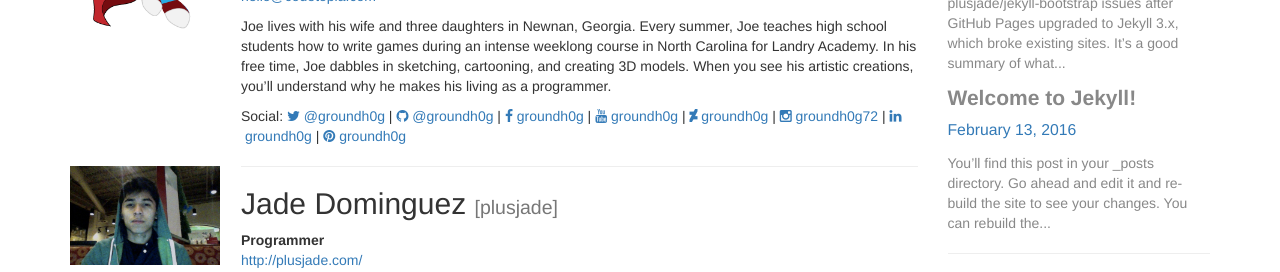
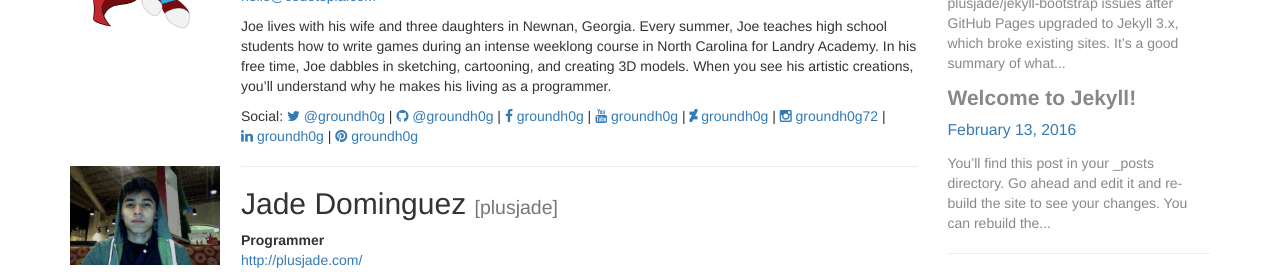
Before and after one commit to groundh0g/jaytch, a Jekyll site: the page built from contributors.md, in a window 1280 px wide. Shown: the part 268-540 px from the top of the page. Built offline with Jekyll 4.4.1, drawn with Linux system fonts in a browser that asks for light colours; comment, search, counter and statistics services are not loaded.

Commit message:
Massive simplifications to the _config.yml file.

```diff
--- a/_config.yml
+++ b/_config.yml
@@ -8,7 +8,6 @@
 # Site settings
 title: Jaytch!             # overridden in  jaytch.title, but some other templates may use this
 tagline: The Jekyll Helper # overridden in  jaytch.tagline, but some other templates may use this
-email: your-email@domain.com # overridden in  jaytch.authors, but some other templates may use this
 description: > # overridden in  jaytch.description, but some other templates may use this
   Write an awesome description for your new site here. You can edit this
   line in _config.yml. It will appear in your document head meta (for
@@ -16,10 +15,16 @@
 
 twitter_username: groundh0g # overridden in  jaytch.authors, but some other templates may use this
 github_username:  groundh0g # overridden in  jaytch.authors, but some other templates may use this
+email: hello@jaytch.org     # overridden in  jaytch.authors, but some other templates may use this
 
+# The base hostname & protocol for your site ...
+#   If hosted as Github Pages user, url: "http://USERNAME.github.io" # branch master
+#   If hosted as Github Pages organization, url: "http://ORGNAME.github.io" # branch master
+#   If hosted as Github Pages project of a user, url: "http://USERNAME.github.io/PROJNAME" # branch gh-pages
+#   If hosted as Github Pages project of an organization, url: "http://ORGNAME.github.io/PROJNAME" # branch gh-pages
+#   If hosted on a custom domain (has a CNAME file), url: "http://DOMAIN.com"
+url: "http://jaytch.org"
 baseurl: "" # the subpath of your site, e.g. /blog
-# FIXME: url: "http://groundh0g.github.io" # the base hostname & protocol for your site
-url: "http://jaytch.org" # the base hostname & protocol for your site
 
 layouts_dir: ./_layouts/blog # valid values are:
       #    blog       - what 99% of folks will use
@@ -60,102 +65,118 @@
     customcss: custom.css   # loaded after theme css files
     customjs:  custom.js    # loaded after theme js files
     framework: bootstrap-v3 # default | bootstrap-v3
-    theme: default            # When used by bootstrap-v3, valid values are:
-                              #    default | cerulean | cosmo | cyborg |
-                              #    darkly | flatly | journal | lumen | paper |
-                              #    readable | sandstone | simplex | slate |
-                              #    spacelab | superhero | united | yeti
-    template: # template is determined by site.layouts_dir (eg. blog, project, book, ...)
-      blog:
-        nav_links: [ # the main menu links at the top of every page
-          "Archive|/archive",
-          "Categories|/categories",
-          "Tags|/tags",
-          "Contributors|/contributors",
-          "About|/about"
-        ]
-        sidebar_left:
-          sidebars: false # false | ["facebook", "twitter", ...]
-        sidebar_right:
-          sidebars: ["tagcloud", "posts", "calendar", "countdown", "quote", "quote2", "quote3", "quote4", "twitter"] # false | ["facebook", "twitter", ...]
-          columns:  3
-          hideForHome: false
-          hideForPage: false
-          hideForPost: false
+    theme: default # When used by bootstrap-v3, valid values are:
+                   #    default | cerulean | cosmo | cyborg |
+                   #    darkly | flatly | journal | lumen | paper |
+                   #    readable | sandstone | simplex | slate |
+                   #    spacelab | superhero | united | yeti
+    nav_links: [ # the main menu links at the top of every page
+      "Archive|/archive",
+      "Categories|/categories",
+      "Tags|/tags",
+      "Contributors|/contributors",
+      "About|/about"
+    ]
+    sidebar_left:
+      sidebars: false # false | ["facebook", "twitter", ...]
+    sidebar_right:
+      sidebars: ["tagcloud", "posts", "calendar", "countdown", "quote", "quote2", "quote3", "quote4", "twitter"] # false | ["facebook", "twitter", ...]
+      columns:  3
+      hideForHome: false
+      hideForPage: false
+      hideForPost: false
 
-      book:
-        nav_links: [ # the main menu links at the top of every page
-          "The Book|/index",
-          "The Author|/author",
-          "The Camps|/contributors",
-          "The Blog|/blog",
-          "The Store|/store"
-        ]
-
-      daily:
-        title: Fauxcabulary.org
-        tagline: Fake definitions. Real funny.
-        nav_inverse: true
-        nav_links: [ # the main menu links at the top of every page
-          "Archive|/archive",
-          "Tags|/tags",
-          "Gallery|/gallery",
-          "Commer¢e|/store"
-        ]
-        sidebar_left:
-          sidebars: ["quote", "custom", "tagcloud"] # false | ["facebook", "twitter", ...]
-          columns:  3
-          hideForHome: false
-          hideForPage: true
-          hideForPost: true
-        sidebar_right:
-          sidebars: ["tagcloud", "posts", "calendar", "countdown", "quote", "quote2", "quote3", "quote4", "twitter"] # false | ["facebook", "twitter", ...]
-          columns:  3
-          hideForHome: true
-          hideForPage: false
-          hideForPost: false
-
-      project:
-        title: BYRD
-        tagline: Give'm the BYRD!
-        nav_inverse: true
-        nav_links: [ # the main menu links at the top of every page
-          "Blog &amp; News|/blog",
-          "About|/about",
-          "Contributors|/contributors",
-          [ "Documentation", # dropdown label
-            # dropdown menu items:
-            "Create a Blog in 5 Minutes|/docs/create-a-blog-in-5-minutes",
-            "Configuration Settings Explained|/docs/configuration-settings-explained",
-            "Frameworks, Themes,  &amp; Templates|/docs/layouts-frameworks-themes-and-templates",
-            "Specifying a 404 Page|/docs/specifying-a-404-page",
-            "Sidebars, Widgets, &amp; Snips|/docs/widgets-and-snips",
-            "Using Author Bios|/docs/using-author-bios",
-            "Hosting on GitHub Pages|/docs/hosting-on-github-pages",
-            "---",
-            "Frequently Asked Questions|/docs/faqs"
-          ]
-        ]
-        sidebar_left:
-          sidebars: false # false | ["facebook", "twitter", ...]
-          columns:  3
-          hideForHome: true
-          hideForPage: true
-          hideForPost: false
-        sidebar_right:
-          sidebars: ["posts", "tagcloud"] # false | ["facebook", "twitter", ...]
-          columns:  3
-          hideForHome: true
-          hideForPage: true
-          hideForPost: false
-
-      soon:
-        nav_links: [ # the main menu links at the top of every page
-          "Blog &amp; News|/blog",
-          "The Team|/contributors",
-          "About|/about",
-          "Contact Us|/contact"
-        ]
+#    template: # template is determined by site.layouts_dir (eg. blog, project, book, ...)
+#      blog:
+#        nav_links: [ # the main menu links at the top of every page
+#          "Archive|/archive",
+#          "Categories|/categories",
+#          "Tags|/tags",
+#          "Contributors|/contributors",
+#          "About|/about"
+#        ]
+#        sidebar_left:
+#          sidebars: false # false | ["facebook", "twitter", ...]
+#        sidebar_right:
+#          sidebars: ["tagcloud", "posts", "calendar", "countdown", "quote", "quote2", "quote3", "quote4", "twitter"] # false | ["facebook", "twitter", ...]
+#          columns:  3
+#          hideForHome: false
+#          hideForPage: false
+#          hideForPost: false
+#
+#      book:
+#        nav_links: [ # the main menu links at the top of every page
+#          "The Book|/index",
+#          "The Author|/author",
+#          "The Camps|/contributors",
+#          "The Blog|/blog",
+#          "The Store|/store"
+#        ]
+#
+#      daily:
+#        title: Fauxcabulary.org
+#        tagline: Fake definitions. Real funny.
+#        nav_inverse: true
+#        nav_links: [ # the main menu links at the top of every page
+#          "Archive|/archive",
+#          "Tags|/tags",
+#          "Gallery|/gallery",
+#          "Commer¢e|/store"
+#        ]
+#        sidebar_left:
+#          sidebars: ["quote", "custom", "tagcloud"] # false | ["facebook", "twitter", ...]
+#          columns:  3
+#          hideForHome: false
+#          hideForPage: true
+#          hideForPost: true
+#        sidebar_right:
+#          sidebars: ["tagcloud", "posts", "calendar", "countdown", "quote", "quote2", "quote3", "quote4", "twitter"] # false | ["facebook", "twitter", ...]
+#          columns:  3
+#          hideForHome: true
+#          hideForPage: false
+#          hideForPost: false
+#
+#      project:
+#        title: BYRD
+#        tagline: Give'm the BYRD!
+#        nav_inverse: true
+#        nav_links: [ # the main menu links at the top of every page
+#          "Blog &amp; News|/blog",
+#          "About|/about",
+#          "Contributors|/contributors",
+#          [ "Documentation", # dropdown label
+#            # dropdown menu items:
+#            "Create a Blog in 5 Minutes|/docs/create-a-blog-in-5-minutes",
+#            "Configuration Settings Explained|/docs/configuration-settings-explained",
+#            "Frameworks, Themes,  &amp; Templates|/docs/layouts-frameworks-themes-and-templates",
+#            "Specifying a 404 Page|/docs/specifying-a-404-page",
+#            "Sidebars, Widgets, &amp; Snips|/docs/widgets-and-snips",
+#            "Using Author Bios|/docs/using-author-bios",
+#            "Hosting on GitHub Pages|/docs/hosting-on-github-pages",
+#            "---",
+#            "Frequently Asked Questions|/docs/faqs"
+#          ]
+#        ]
+#        sidebar_left:
+#          sidebars: false # false | ["facebook", "twitter", ...]
+#          columns:  3
+#          hideForHome: true
+#          hideForPage: true
+#          hideForPost: false
+#        sidebar_right:
+#          sidebars: ["posts", "tagcloud"] # false | ["facebook", "twitter", ...]
+#          columns:  3
+#          hideForHome: true
+#          hideForPage: true
+#          hideForPost: false
+#
+#      soon:
+#        nav_links: [ # the main menu links at the top of every page
+#          "Blog &amp; News|/blog",
+#          "The Team|/contributors",
+#          "About|/about",
+#          "Contact Us|/contact"
+#        ]
 
     sidebars:
       facebook: #https://developers.facebook.com/docs/plugins/page-plugin/
@@ -209,7 +230,7 @@
         type: custom
         path: daily-masthead.md
 
-  authors:
+  contributorBios:
     groundh0g:
       name:       Joseph Hall
       alias:      groundh0g
--- a/_includes/jaytch/sidebar/sidebar-init.liquid
+++ b/_includes/jaytch/sidebar/sidebar-init.liquid
@@ -1,6 +1,6 @@
 {% assign layout_category = site.layouts_dir | split: '/' | last %}
-{% assign sidebar_left = site.jaytch.layout.template[layout_category].sidebar_left %}
-{% assign sidebar_right = site.jaytch.layout.template[layout_category].sidebar_right %}
+{% assign sidebar_left = site.jaytch.layout.sidebar_left %}
+{% assign sidebar_right = site.jaytch.layout.sidebar_right %}
 {% assign leftCols  = sidebar_left.columns | default: 0 %}
 {% assign rightCols = sidebar_right.columns | default: 0 %}
 
--- a/_includes/jaytch/sidebar/sidebar-ui.liquid
+++ b/_includes/jaytch/sidebar/sidebar-ui.liquid
@@ -1,9 +1,9 @@
 {% assign layout_category = site.layouts_dir | split: '/' | last %}
 {% assign context = include.context | default: "left" %}
 {% if context == "left" %}
-    {% assign sidebarConfig = page.sidebar_left | default: site.jaytch.layout.template[layout_category].sidebar_left %}
+    {% assign sidebarConfig = page.sidebar_left | default: site.jaytch.layout.sidebar_left %}
 {% else %}
-    {% assign sidebarConfig = page.sidebar_right | default: site.jaytch.layout.template[layout_category].sidebar_right %}
+    {% assign sidebarConfig = page.sidebar_right | default: site.jaytch.layout.sidebar_right %}
 {% endif %}
 
 {% if sidebarConfig.sidebars %}
--- a/_includes/layouts/bootstrap-v3/header.html
+++ b/_includes/layouts/bootstrap-v3/header.html
@@ -13,7 +13,7 @@
         </div>
         <div id="navbar" class="navbar-collapse collapse">
             <ul class="nav navbar-nav">
-                {% assign navLinks = site.jaytch.layout.template[layout_category].nav_links %}
+                {% assign navLinks = site.jaytch.layout.nav_links %}
                 {% for pg in navLinks %}
                     {% include jaytch/util-is-array.liquid data=pg %}
                     {% if isArray %}
--- a/contributors.md
+++ b/contributors.md
@@ -4,7 +4,7 @@
 ---
 
 <div class="contributors">
-{% for author in site.jaytch.authors %}
+{% for author in site.jaytch.contributorBios %}
     {% if author[1].showInList != false %}
     <div class="contributor">
         <img src="{{ site.baseurl }}/assets/{{ author[1].image }}" alt="author[1].name" />
@@ -18,15 +18,15 @@
             <p>{{ author[1].bio | default: "No bio specified."}}</p>
             <p>Social:
                 {% assign hasSocialMediaIcon=false %}
-                {% if author[1].twitter %}{% if hasSocialMediaIcon %} | {% endif %}<a target="_blank" href="http://twitter.com/{{ author[1].twitter }}"><i class="fa fa-twitter"></i>&nbsp;@{{ author[1].twitter }}</a>{% assign hasSocialMediaIcon=true %}{% endif %}
-                {% if author[1].github %}{% if hasSocialMediaIcon %} | {% endif %}<a target="_blank" href="http://github.com/{{ author[1].github }}"><i class="fa fa-github"></i>&nbsp;@{{ author[1].github }}</a>{% assign hasSocialMediaIcon=true %}{% endif %}
-                {% if author[1].facebook %}{% if hasSocialMediaIcon %} | {% endif %}<a target="_blank" href="http://facebook.com/{{ author[1].facebook }}"><i class="fa fa-facebook"></i>&nbsp;{{ author[1].facebook }}</a>{% assign hasSocialMediaIcon=true %}{% endif %}
-                {% if author[1].youtube %}{% if hasSocialMediaIcon %} | {% endif %}<a target="_blank" href="http://youtube.com/{{ author[1].youtube }}"><i class="fa fa-youtube"></i>&nbsp;{{ author[1].youtube }}</a>{% assign hasSocialMediaIcon=true %}{% endif %}
-                {% if author[1].deviant %}{% if hasSocialMediaIcon %} | {% endif %}<a target="_blank" href="http://deviantart.com/{{ author[1].deviant }}"><i class="fa fa-deviantart"></i>&nbsp;{{ author[1].deviant }}</a>{% assign hasSocialMediaIcon=true %}{% endif %}
-                {% if author[1].instagram %}{% if hasSocialMediaIcon %} | {% endif %}<a target="_blank" href="http://instagram.com/{{ author[1].instagram }}"><i class="fa fa-instagram"></i>&nbsp;{{ author[1].instagram }}</a>{% assign hasSocialMediaIcon=true %}{% endif %}
-                {% if author[1].googleplus %}{% if hasSocialMediaIcon %} | {% endif %}<a target="_blank" href="http://googleplus.com/{{ author[1].googleplus }}"><i class="fa fa-google-plus"></i>&nbsp;{{ author[1].googleplus }}</a>{% assign hasSocialMediaIcon=true %}{% endif %}
-                {% if author[1].linkedin %}{% if hasSocialMediaIcon %} | {% endif %}<a target="_blank" href="http://linkedin.com/in/{{ author[1].linkedin }}"><i class="fa fa-linkedin"></i>&nbsp;{{ author[1].linkedin }}</a>{% assign hasSocialMediaIcon=true %}{% endif %}
-                {% if author[1].pinterest %}{% if hasSocialMediaIcon %} | {% endif %}<a target="_blank" href="http://pinterest.com/{{ author[1].pinterest }}"><i class="fa fa-pinterest"></i>&nbsp;{{ author[1].pinterest }}</a>{% assign hasSocialMediaIcon=true %}{% endif %}
+                {% if author[1].twitter %}{% if hasSocialMediaIcon %} | {% endif %}<a target="_blank" href="http://twitter.com/{{ author[1].twitter }}"><span style="white-space:nowrap;"><i class="fa fa-twitter"></i> @{{ author[1].twitter }}</span></a>{% assign hasSocialMediaIcon=true %}{% endif %}
+                {% if author[1].github %}{% if hasSocialMediaIcon %} | {% endif %}<a target="_blank" href="http://github.com/{{ author[1].github }}"><span style="white-space:nowrap;"><i class="fa fa-github"></i> @{{ author[1].github }}</span></a>{% assign hasSocialMediaIcon=true %}{% endif %}
+                {% if author[1].facebook %}{% if hasSocialMediaIcon %} | {% endif %}<a target="_blank" href="http://facebook.com/{{ author[1].facebook }}"><span style="white-space:nowrap;"><i class="fa fa-facebook"></i> {{ author[1].facebook }}</span></a>{% assign hasSocialMediaIcon=true %}{% endif %}
+                {% if author[1].youtube %}{% if hasSocialMediaIcon %} | {% endif %}<a target="_blank" href="http://youtube.com/{{ author[1].youtube }}"><span style="white-space:nowrap;"><i class="fa fa-youtube"></i> {{ author[1].youtube }}</span></a>{% assign hasSocialMediaIcon=true %}{% endif %}
+                {% if author[1].deviant %}{% if hasSocialMediaIcon %} | {% endif %}<a target="_blank" href="http://deviantart.com/{{ author[1].deviant }}"><span style="white-space:nowrap;"><i class="fa fa-deviantart"></i> {{ author[1].deviant }}</span></a>{% assign hasSocialMediaIcon=true %}{% endif %}
+                {% if author[1].instagram %}{% if hasSocialMediaIcon %} | {% endif %}<a target="_blank" href="http://instagram.com/{{ author[1].instagram }}"><span style="white-space:nowrap;"><i class="fa fa-instagram"></i> {{ author[1].instagram }}</span></a>{% assign hasSocialMediaIcon=true %}{% endif %}
+                {% if author[1].googleplus %}{% if hasSocialMediaIcon %} | {% endif %}<a target="_blank" href="http://googleplus.com/{{ author[1].googleplus }}"><span style="white-space:nowrap;"><i class="fa fa-google-plus"></i> {{ author[1].googleplus }}</span></a>{% assign hasSocialMediaIcon=true %}{% endif %}
+                {% if author[1].linkedin %}{% if hasSocialMediaIcon %} | {% endif %}<a target="_blank" href="http://linkedin.com/in/{{ author[1].linkedin }}"><span style="white-space:nowrap;"><i class="fa fa-linkedin"></i> {{ author[1].linkedin }}</span></a>{% assign hasSocialMediaIcon=true %}{% endif %}
+                {% if author[1].pinterest %}{% if hasSocialMediaIcon %} | {% endif %}<a target="_blank" href="http://pinterest.com/{{ author[1].pinterest }}"><span style="white-space:nowrap;"><i class="fa fa-pinterest"></i> {{ author[1].pinterest }}</span></a>{% assign hasSocialMediaIcon=true %}{% endif %}
                 {% unless hasSocialMediaIcon %}No links specified.{% endunless %}
             </p>
         </div>
```
Also changed, not shown: 1 other file.
